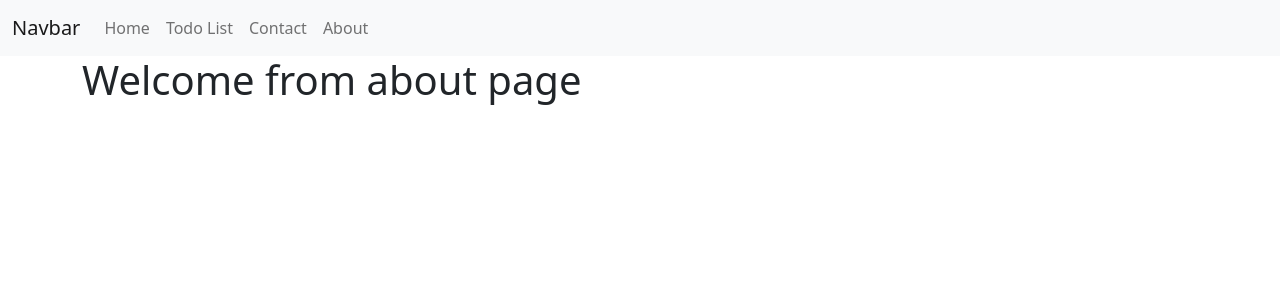
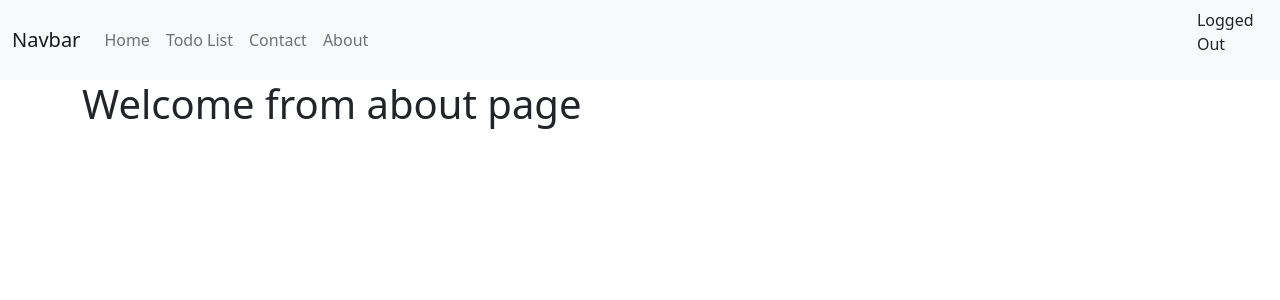
Before and after one commit to chirag-trivedi/taskmate, a Django app: page /todolist/about in a window 1280 px wide. Shown: the top 300 px of the page. Run offline with Django 3.2, Linux system fonts and the light colour scheme.

Commit message:
changes in taskmate

```diff
--- a/templates/base.html
+++ b/templates/base.html
@@ -29,6 +29,11 @@
         </div>
         </div>
     </div>
+    {% if user.is_authenticated %}
+    <p>Logged In</p>
+    {% else %}
+    <p> Logged Out </p>
+    {% endif %}
 </nav>
 
 
--- a/todolist/models.py
+++ b/todolist/models.py
@@ -1,8 +1,10 @@
 from django.db import models
+from django.contrib.auth.models import User
 
 # Create your models here.
 
 class TaskList(models.Model):
+    manage = models.ForeignKey(User, on_delete=models.CASCADE,default=None)
     task = models.CharField(max_length=300)
     done = models.BooleanField(default=False)
 
```
Also changed, not shown: db.sqlite3.
